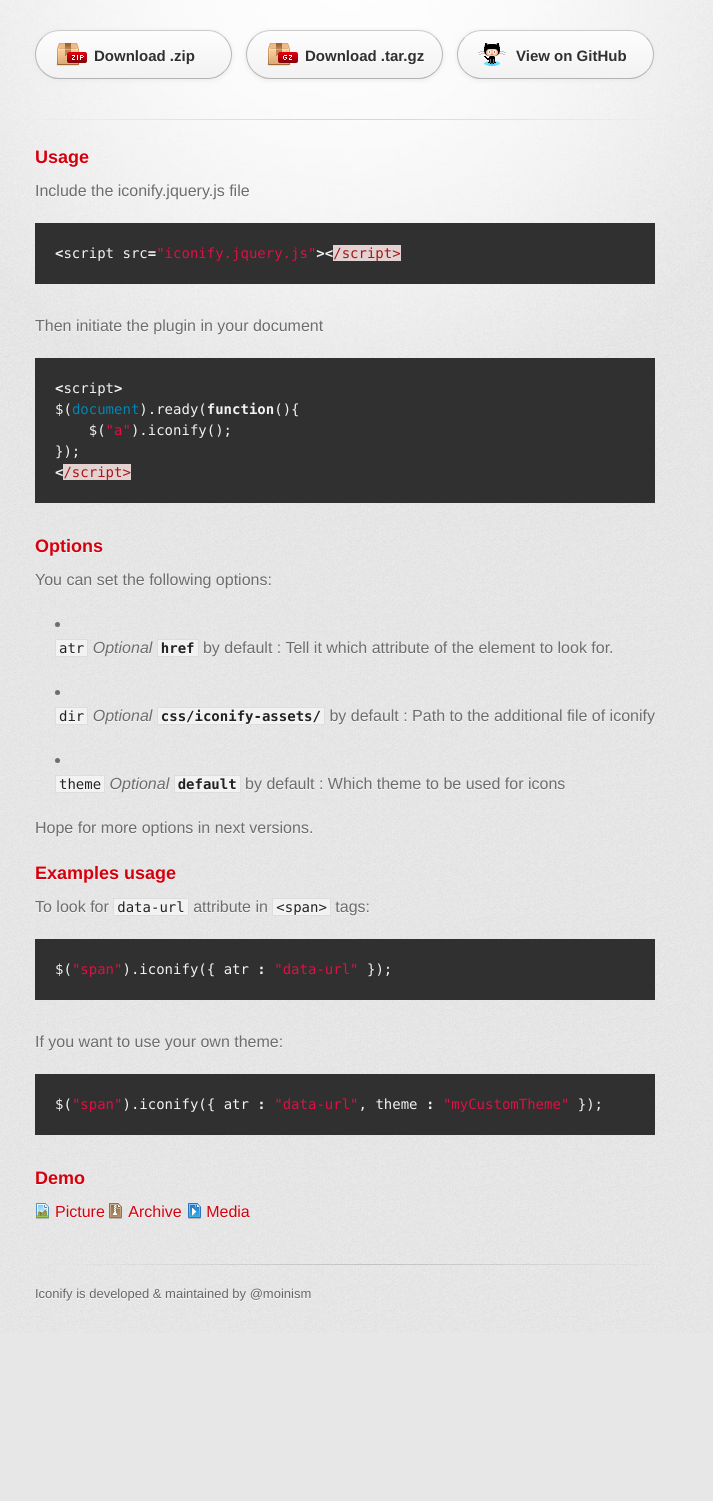
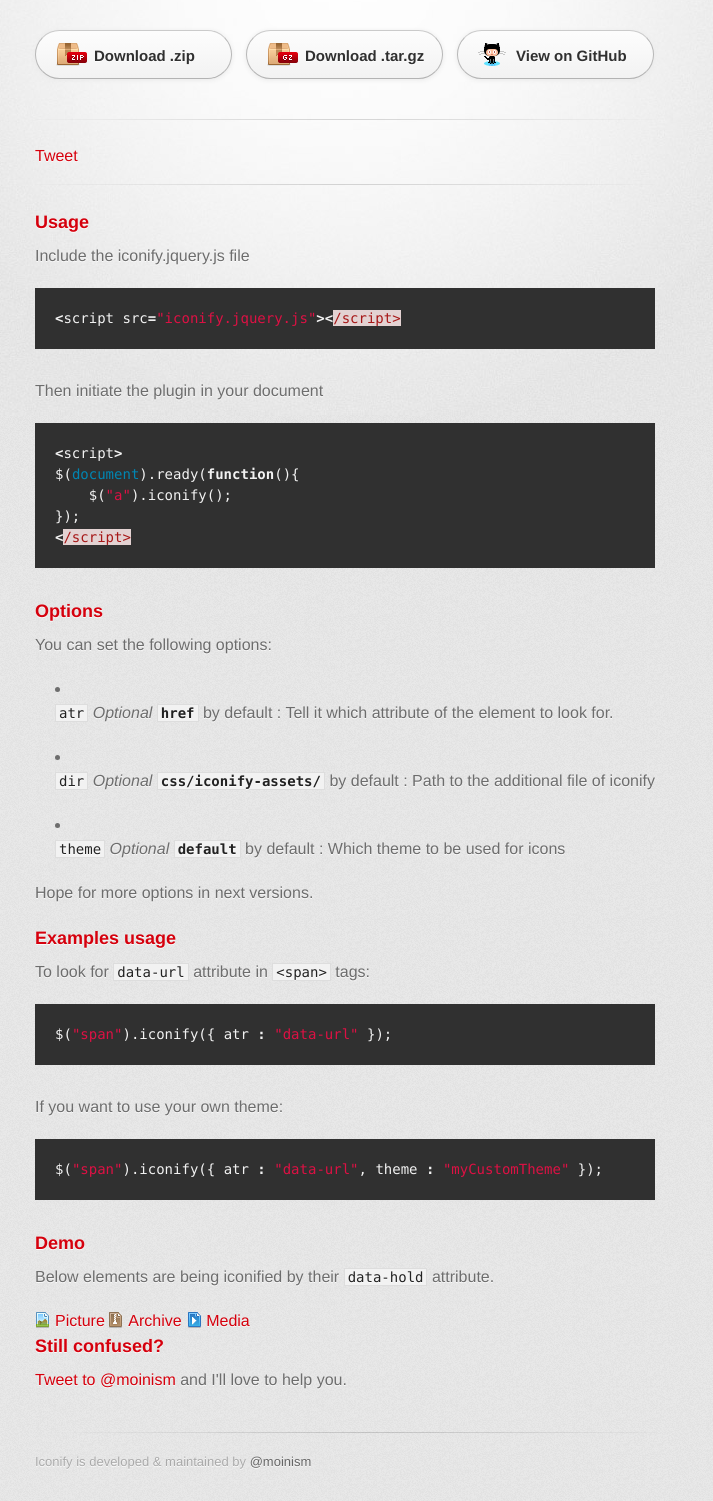
Before and after one commit to moinism/iconify, a plain HTML site: page index.html in a window 1280 px wide. Shown: the part 158-1659 px from the top of the page, without its empty margins (295-1008 px from the left). Before the commit the page ends 1491 px from the top, so only its background shows below. Drawn offline with Linux system fonts and the light colour scheme; a web font is replaced by a local one.

Commit message:
A bit of social

```diff
--- a/index.html
+++ b/index.html
@@ -31,6 +31,10 @@
         </section>
 
         <hr>
+		<div class="fb-like" data-href="http://moinism.github.com/iconify/" data-send="true" data-layout="box_count" data-width="250" data-show-faces="false" data-font="segoe ui"></div>
+		<a href="https://twitter.com/share" class="twitter-share-button" data-related="moinism">Tweet</a>
+		<div class="g-plusone" data-size="medium"></div>
+		<hr>
 
         <section id="main_content">
           <h3>Usage</h3>
@@ -72,9 +76,14 @@
 </pre></div>
 
 <h3>Demo</h3>
+<p>Below elements are being iconified by their <code>data-hold</code> attribute.</p>
 <a href="#" data-hold="demo.png">Picture<a/>
 <a href="#" data-hold="demo.zip">Archive<a/>
 <a href="#" data-hold="demo.mp3">Media<a/>
+
+<br/>
+<h3>Still confused?</h3>
+<p><a href="https://twitter.com/intent/tweet?screen_name=moinism" class="twitter-mention-button">Tweet to @moinism</a> and I'll love to help you.</p>
         </section>
 
         <footer>
@@ -91,5 +100,23 @@ $(document).ready(function(){
     $("a").iconify({ atr : 'data-hold' });
 });
 </script>
-  </body>
+<div id="fb-root"></div>
+<script>(function(d, s, id) {
+  var js, fjs = d.getElementsByTagName(s)[0];
+  if (d.getElementById(id)) return;
+  js = d.createElement(s); js.id = id;
+  js.src = "//connect.facebook.net/en_US/all.js#xfbml=1&appId=364421203630733";
+  fjs.parentNode.insertBefore(js, fjs);
+}(document, 'script', 'facebook-jssdk'));</script>
+
+<script>!function(d,s,id){var js,fjs=d.getElementsByTagName(s)[0];if(!d.getElementById(id)){js=d.createElement(s);js.id=id;js.src="//platform.twitter.com/widgets.js";fjs.parentNode.insertBefore(js,fjs);}}(document,"script","twitter-wjs");</script>
+
+<script type="text/javascript">
+  (function() {
+    var po = document.createElement('script'); po.type = 'text/javascript'; po.async = true;
+    po.src = 'https://apis.google.com/js/plusone.js';
+    var s = document.getElementsByTagName('script')[0]; s.parentNode.insertBefore(po, s);
+  })();
+</script>
+</body>
 </html>
```
